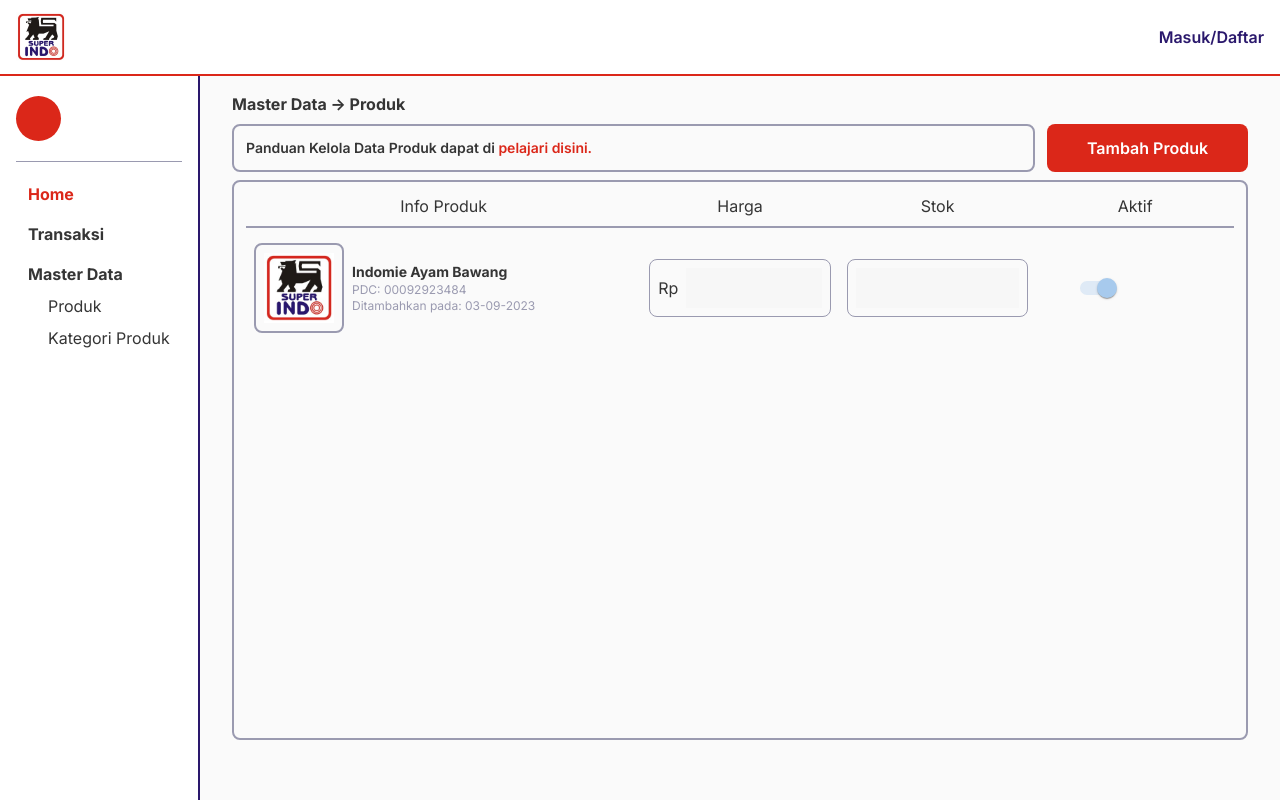
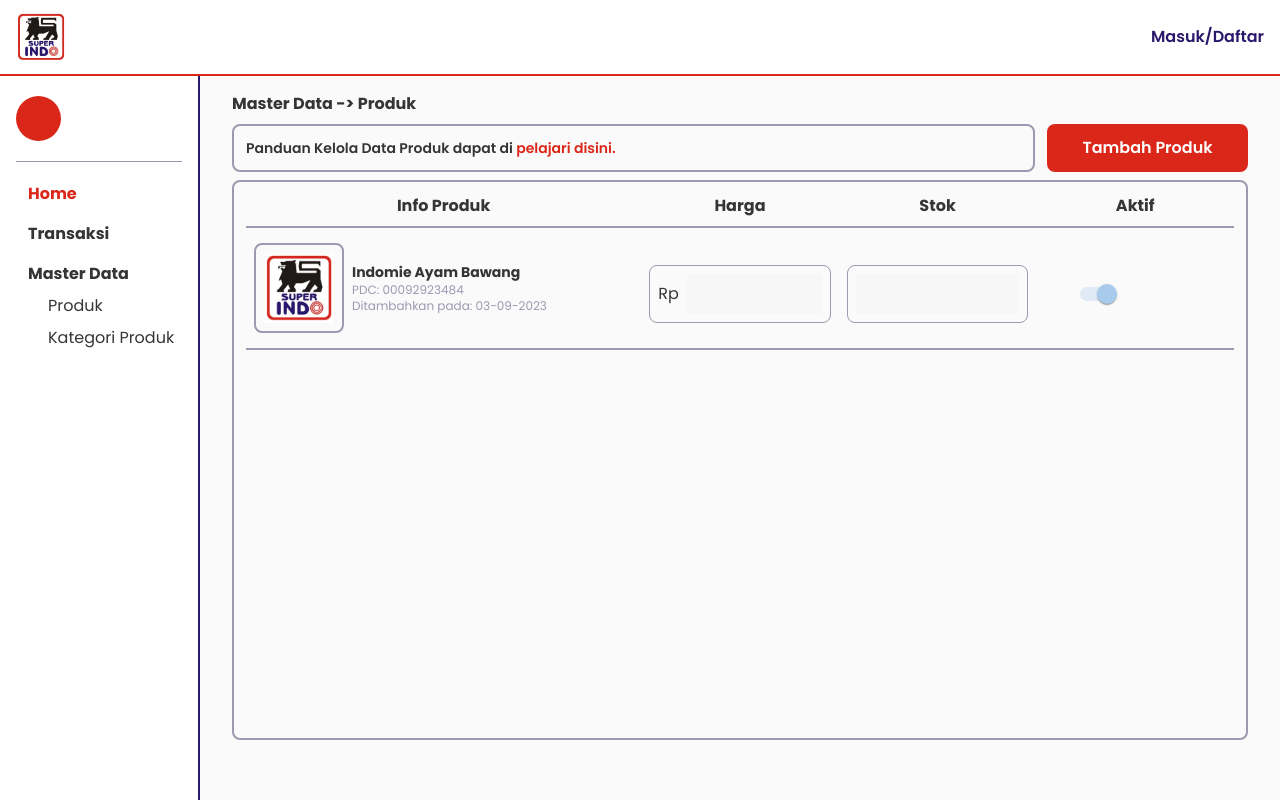
Before and after one commit to eginugrahas/superindo-nextjs, a Next.js app: page /dashboard/masterProduct in a window 1280 px wide. Built offline with nearby package versions, Linux system fonts and the light colour scheme; sample sign-in values are in the browser's storage; some icons are missing.

Commit message:
FIX(Auth):Fixed refresh state, redux-persist

```diff
--- a/app/dashboard/masterProduct/page.tsx
+++ b/app/dashboard/masterProduct/page.tsx
@@ -1,11 +1,6 @@
 "use client";
 
-import {
-  Switch,
-  Button,
-  Menu,
-  MenuItem,
-} from "@mui/material";
+import { Switch, Button, Menu, MenuItem } from "@mui/material";
 import { useState } from "react";
 import Image from "next/image";
 
@@ -22,7 +17,7 @@ const MasterProduct = () => {
 
   const handleEdit = () => {
     setDisabled(false);
-    handleClose
+    handleClose;
   };
 
   return (
@@ -40,7 +35,7 @@ const MasterProduct = () => {
       <div className="mt-2 rounded-lg border-2 border-gray w-full min-h-[70vh] p-3">
         <table className="w-full">
           <thead>
-            <tr className="border-b-2 border-gray">
+            <tr className="border-b-2 border-gray font-bold">
               <td className="pb-2 text-center" width={"40%"}>
                 Info Produk
               </td>
@@ -54,8 +49,8 @@ const MasterProduct = () => {
             </tr>
           </thead>
           <tbody>
-            <tr>
-              <td className="pt-3 px-2">
+            <tr className="border-b-2 border-gray">
+              <td className="py-3 px-2">
                 <div className="flex gap-2 items-center rounded-lg w-full h-24">
                   <div className="flex justify-center items-center border-2 border-gray rounded-lg p-2">
                     <Image
@@ -68,7 +63,9 @@ const MasterProduct = () => {
                   <div className="flex-flex-col">
                     <div className="text-sm font-bold">Indomie Ayam Bawang</div>
                     <div className="text-xs text-gray">PDC: 00092923484</div>
-                    <div className="text-xs text-gray">Ditambahkan pada: 03-09-2023</div>
+                    <div className="text-xs text-gray">
+                      Ditambahkan pada: 03-09-2023
+                    </div>
                   </div>
                 </div>
               </td>
@@ -98,6 +95,7 @@ const MasterProduct = () => {
                     disabled={disabled}
                     inputProps={{ "aria-label": "controlled" }}
                   />
+                  {disabled ? (
                     <div>
                       <Button
                         id="basic-button"
@@ -121,6 +119,18 @@ const MasterProduct = () => {
                         <MenuItem onClick={handleClose}>Hapus</MenuItem>
                       </Menu>
                     </div>
+                  ) : (
+                    <div className="">
+                      <Button
+                        sx={{bgcolor: "#2A186C", color: "white"}}
+                        variant="contained"
+                        className="bg-purple text-white"
+                        onClick={() => setDisabled(true)}
+                      >
+                        Simpan
+                      </Button>
+                    </div>
+                  )}
                 </div>
               </td>
             </tr>
--- a/app/globals.css
+++ b/app/globals.css
@@ -26,6 +26,7 @@
 
 body {
   color: var(--primary-black);
+  font-family: 'Poppins', sans-serif;
 }
 
 .remove-arrow::-webkit-inner-spin-button,
--- a/app/layout.tsx
+++ b/app/layout.tsx
@@ -1,38 +1,47 @@
-import { ReduxProvider } from '@/redux/provider'
-import './globals.css'
-import type { Metadata } from 'next'
-import { Inter } from 'next/font/google'
-import '@fontsource/roboto/300.css';
-import '@fontsource/roboto/400.css';
-import '@fontsource/roboto/500.css';
-import '@fontsource/roboto/700.css';
+"use client";
 
-
-const inter = Inter({ subsets: ['latin'] })
+import { ReduxProvider } from "@/redux/provider";
+import { persistor } from "../redux/store";
+import { PersistGate } from "redux-persist/integration/react";
+import "./globals.css";
+import type { Metadata } from "next";
+import { Inter } from "next/font/google";
+import "@fontsource/roboto/300.css";
+import "@fontsource/roboto/400.css";
+import "@fontsource/roboto/500.css";
+import "@fontsource/roboto/700.css";
 
 export const metadata: Metadata = {
-  title: 'Super Indo',
-  description: 'Generated by create next app',
-}
+  title: "Super Indo",
+  description: "Generated by create next app",
+};
 
 export default function RootLayout({
   children,
 }: {
-  children: React.ReactNode
+  children: React.ReactNode;
 }) {
   return (
     <html lang="en">
-       <head>
+      <head>
         <link
           href="https://dev.iconly.io/public/QUzFa8coBWOJ/iconly.css"
           rel="stylesheet"
         />
+        <link rel="preconnect" href="https://fonts.googleapis.com" />
+        <link rel="preconnect" href="https://fonts.gstatic.com" />
+        <link
+          href="https://fonts.googleapis.com/css2?family=Poppins:ital,wght@0,300;0,400;0,500;0,600;0,700;1,300;1,400;1,500;1,600;1,700&display=swap"
+          rel="stylesheet"
+        ></link>
       </head>
-      <body className={inter.className}>
+      <body>
         <ReduxProvider>
-          {children}
+          <PersistGate loading={null} persistor={persistor}>
+            {children}
+          </PersistGate>
         </ReduxProvider>
       </body>
     </html>
-  )
+  );
 }
--- a/package.json
+++ b/package.json
@@ -29,6 +29,7 @@
     "react-dom": "18.2.0",
     "react-redux": "^8.1.2",
     "redux": "^4.2.1",
+    "redux-persist": "^6.0.0",
     "tailwindcss": "3.3.3",
     "typescript": "5.2.2"
   }
--- /dev/null
+++ b/redux/reducers.ts
@@ -0,0 +1,13 @@
+import { combineReducers } from "redux";
+import authReducer from "./features/authSlices";
+import userRoleSlices from "./features/userRoleSlices";
+import menuSlices from "./features/menuSlices";
+
+const rootReducer = combineReducers({
+  authReducer,
+  userRoleSlices,
+  menuSlices,
+});
+
+
+export default rootReducer;
--- a/redux/store.ts
+++ b/redux/store.ts
@@ -1,17 +1,27 @@
-import { configureStore } from "@reduxjs/toolkit";
-import authReducer from "./features/authSlices"
-import userRoleSlices from "./features/userRoleSlices";
-import menuSlices from "./features/menuSlices";
+import { configureStore, getDefaultMiddleware } from "@reduxjs/toolkit";
 import { TypedUseSelectorHook, useSelector } from "react-redux";
+import storage from "redux-persist/lib/storage";
+import { persistReducer, persistStore } from "redux-persist";
+import rootReducer from "./reducers";
+
+const persistConfig = {
+  key: "root",
+  storage,
+};
+
+const customizedMiddleware = getDefaultMiddleware({
+    serializableCheck: false
+  })
+
+const persistedReducer = persistReducer(persistConfig, rootReducer);
+
 export const store = configureStore({
-    reducer: {
-        authReducer,
-        userRoleSlices,
-        menuSlices
-    }
+  reducer: persistedReducer,
+  middleware: customizedMiddleware,
+
 });
 
 export type RootState = ReturnType<typeof store.getState>;
-export type AppDispatch  = typeof store.dispatch;
-
+export type AppDispatch = typeof store.dispatch;
+export const persistor = persistStore(store);
 export const useAppSelector: TypedUseSelectorHook<RootState> = useSelector;
```
Also changed, not shown: 1 other file (tests, documents, lock files or other folders). Lines whose indentation alone changed are shown as unchanged.
